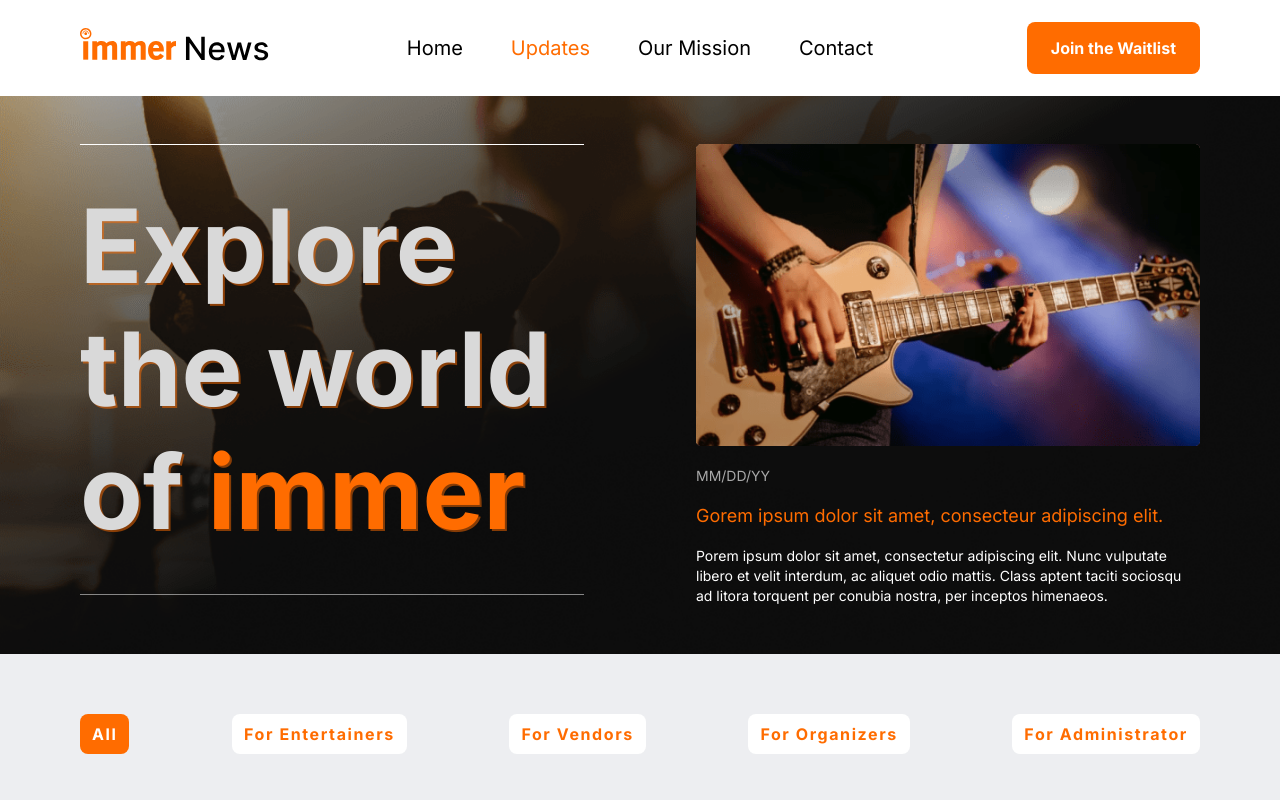
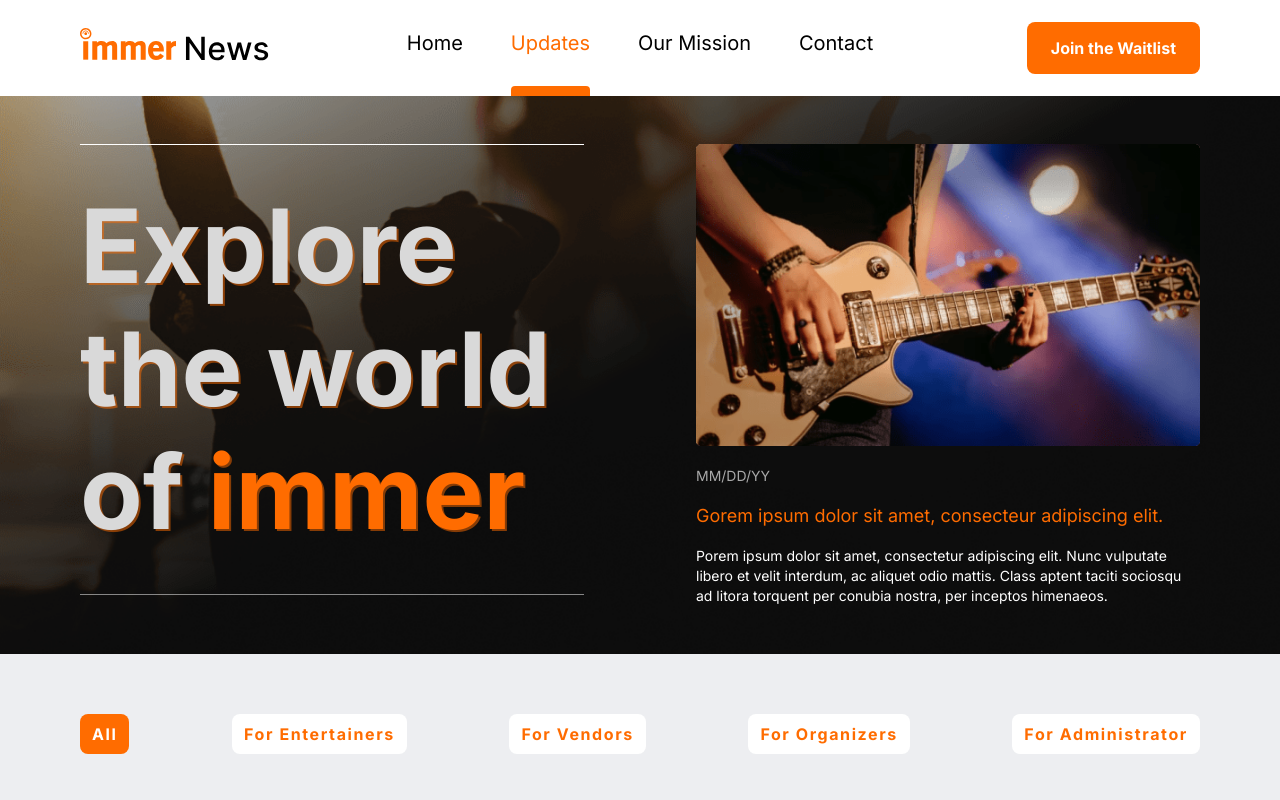
Before and after one commit to tomassilvente/immerLandingPage, a Next.js app in the folder immer/: page /blog in a window 1280 px wide. Shown: the top 800 px of the page. Built offline with nearby package versions, Linux system fonts and the light colour scheme.

Commit message:
Decoration on NavList added on id headerUnderlia via css

```diff
--- a/immer/src/app/globals.css
+++ b/immer/src/app/globals.css
@@ -25,3 +25,14 @@ body {
     )
     rgb(var(--background-start-rgb));
 }
+#headerUnderline:after {
+  content:"";
+  position: relative;
+  float:left;
+  bottom: -29px;
+  background:#ff6c00;
+  width:100%;
+  height:10px;
+  border-top-left-radius: 4px;
+  border-top-right-radius: 4px;
+}
--- a/immer/src/components/blogComponents/blogHeader.jsx
+++ b/immer/src/components/blogComponents/blogHeader.jsx
@@ -56,6 +56,11 @@ export default function BlogHeader() {
           <p
             key={NavData.NavAddress}
             className="lg:text-xl text-base not-italic font-normal"
+            id={
+              NavData.NavName === selectedNav
+              ? "headerUnderline"
+              : "none"
+            }
             style={{
               color:
                 NavData.NavName === selectedNav
```
